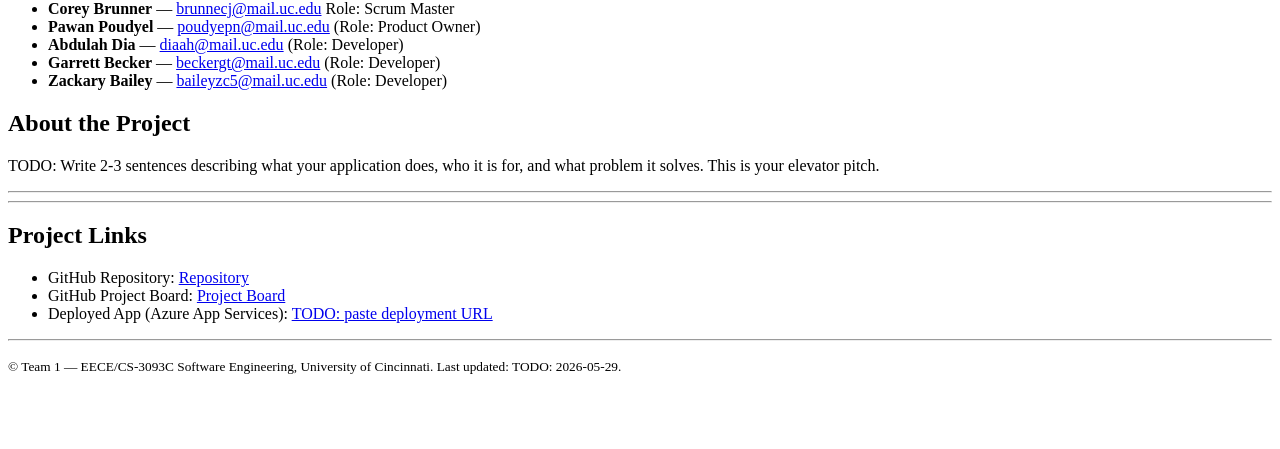
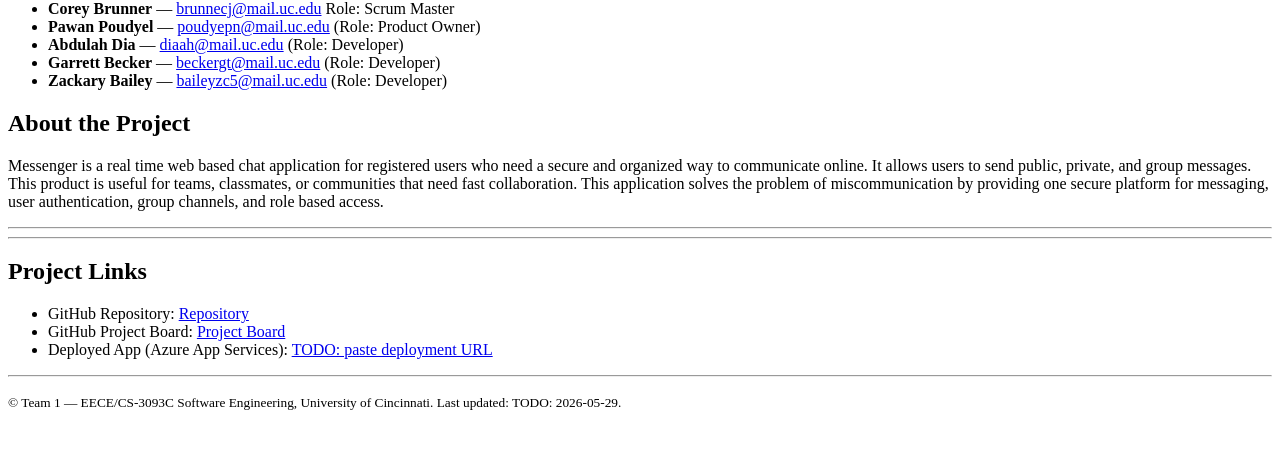
Before and after one commit to uc-se-sm26-team1/uc-se-sm26-team1.github.io, a plain HTML site: page index.html in a window 1280 px wide. Shown: the part 201-650 px from the top of the page. Drawn offline with Linux system fonts and the light colour scheme.

Commit message:
Update project description in index.html
Added a project description for the Messenger application, highlighting its features and benefits.

```diff
--- a/index.html
+++ b/index.html
@@ -61,8 +61,10 @@
     <section id="about">
       <h2>About the Project</h2>
       <p>
-        TODO: Write 2-3 sentences describing what your application does,
-        who it is for, and what problem it solves. This is your elevator pitch.
+        Messenger is a real time web based chat application for registered users who need a secure and organized way to communicate online. It allows users to send public, private, and group messages.
+        This product is useful for teams, classmates, or communities that need fast collaboration. This application solves the problem of miscommunication by providing one secure platform for messaging,
+        user authentication, group channels, and role based access.
+
       </p>
     </section>
 
```
